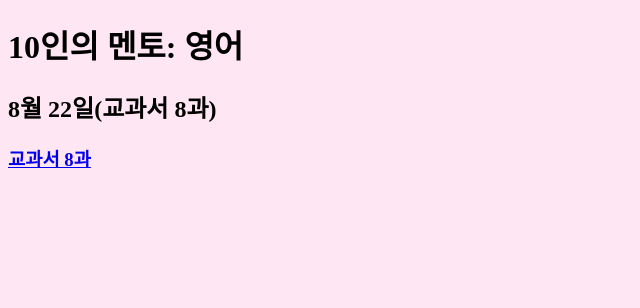
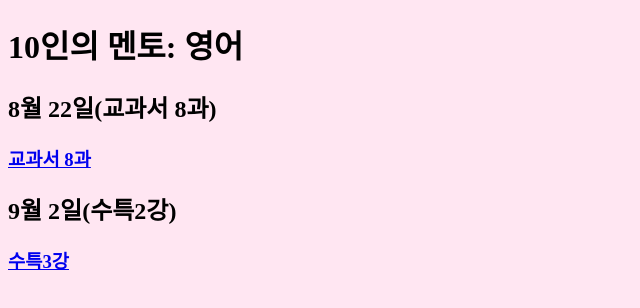
Before and after one commit to jia2124/103study1, a plain HTML site: page 10영어.html in a window 1280 px wide. Shown: the whole page, without its empty margins (0-640 px from the left). Drawn offline with Linux system fonts and the light colour scheme.

Commit message:
9월 3일 5차
9월 3일 5차

```diff
--- a/10영어.html
+++ b/10영어.html
@@ -24,5 +24,7 @@
     <h1>10인의 멘토: 영어</h1>
     <h2>8월 22일(교과서 8과)</h2>
     <a href="10영어822.pdf" target="_blank"><h3>교과서 8과</h3></a>
+    <h2>9월 2일(수특2강) </h2>
+    <a href="10영어9021.pdf" target="_blank"><h3>수특3강</h3></a>
 </body>
 </html>
```
